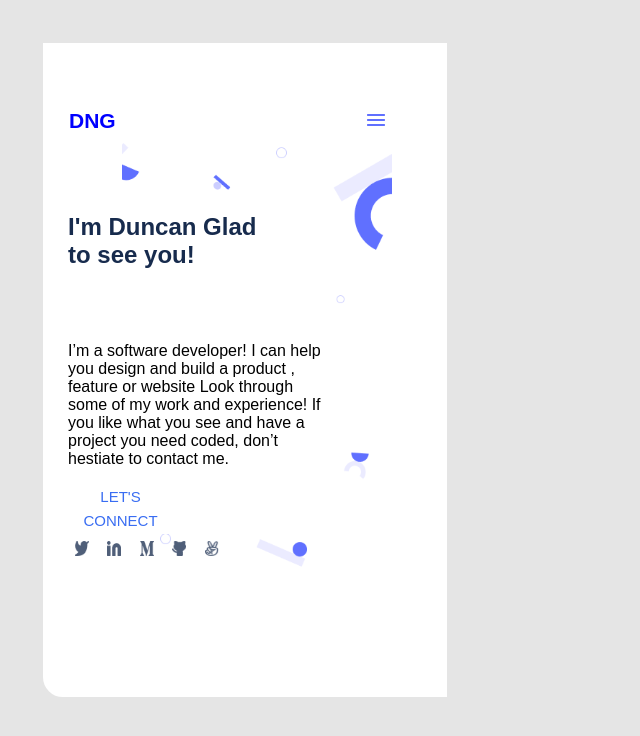
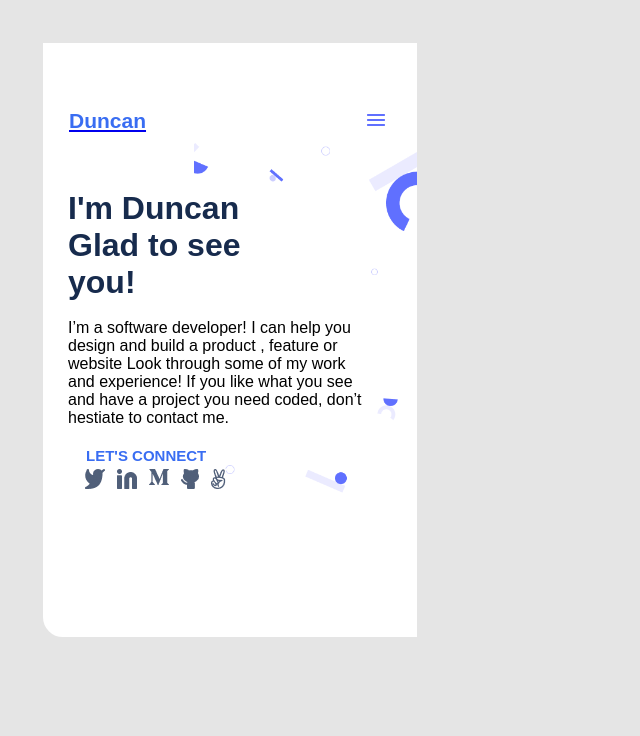
Before and after one commit to Duncannjau/Duncannjau.github.io, a website: page index.html in a window 1280 px wide. Shown: the whole page, without its empty margins (0-640 px from the left). Drawn offline with Linux system fonts and the light colour scheme.

Commit message:
edit html file and style it

```diff
--- a/index.html
+++ b/index.html
@@ -12,9 +12,9 @@
 <body>
     <div class="main-container">
         <nav class="nav-bars">
-            <nav class="logo">
-              <h2>DNG</h2>
-            </nav>
+            <div class="logo">
+              <a href="index.html"><h2>Duncan</h2></a>
+            </div>
             <nav class="menu">
               <nav><img src="photo/navs/Union.png" alt=""></nav>
             </nav>
@@ -30,13 +30,32 @@
             </div>
 
             <button class="link" type="submit">LET'S CONNECT</button>
-
-            <div class="icon">
-               <img src="photo/logos/twitter.jpg" alt="">
-               <img src="photo/navs/Linkedin-icon.jpg" alt="">
-               <img src="photo/logos/medium.jpg" alt="">
-               <img src="photo/logos/github.jpg" alt="">
-               <img src="photo/logos/angellist.jpg" alt="">
-            </div>
-        </section>
+              <ul class="icon">
+                <li>
+                  <a href="#">
+                    <img src="photo/logos/twitter.jpg" alt="image" />
+                  </a>
+                </li>
+                <li>
+                  <a href="#">
+                    <img src="photo/navs/Linkedin-icon.jpg" alt="image" />
+                  </a>
+                </li>
+                <li>
+                  <a href="#">
+                    <img src="photo/logos/medium.jpg" alt="image" />
+                  </a>
+                </li>
+                <li>
+                  <a href="#">
+                    <img src="photo/logos/github.jpg" alt="image" />
+                  </a>
+                </li>
+                <li>
+                  <a href="#">
+                    <img src="photo/logos/angellist.jpg" alt="image" />
+                  </a>
+                </li>
+              </ul>
+            </section>
     </div>
--- a/styles.css
+++ b/styles.css
@@ -17,8 +17,8 @@ body {
 .main-container {
   display: flex;
   flex-direction: column;
-  width: 400px;
-  height: 600px;
+  width: 370px;
+  height: 540px;
   margin-bottom: 100px;
   background-color: white;
   border-bottom-left-radius: 20px;
@@ -31,7 +31,7 @@ body {
   flex-direction: column;
   background-image: url(./photo/bg/header-shapes-mobile.png);
   padding-top: 20px;
-  padding-right: 24px;
+  padding-right: 120px;
   width: 400px;
   background-repeat: no-repeat;
   background-size: contain;
@@ -41,11 +41,12 @@ body {
 .About-me > .greeting {
   align-items: center;
   width: 200px;
-  height: 112.75px;
+  height: 20px;
   color: #172b4d;
   padding-left: 23px;
-  padding-top: 30px;
-  padding-bottom: 20px;
+  padding-top: 0px;
+  padding-bottom: 120px;
+  padding-right: 20px;
 }
 
 .logo {
@@ -83,16 +84,16 @@ body {
   align-items: flex-start;
   color: #396df2;
   font-style: normal;
-  font-weight: 500;
+  font-weight: bold;
   font-size: 15px;
   line-height: 24px;
   padding-left: 1px;
-  width: 112px;
+  width: fit-content;
   border: none;
   background-color: white;
   border-radius: 8px;
   justify-content: center;
-  margin-left: 22px;
+  margin-left: 40px;
 }
 
 .link:hover {
@@ -104,12 +105,18 @@ body {
 .biography {
   padding-left: 23px;
   padding-right: 35px;
-  width: 260px;
+  width: 300px;
 }
 
 .icon {
-  padding-left: 23px;
+  padding-right: 450px;
   cursor: pointer;
+  width: 75%;
+  margin: 0 auto;
+  display: flex;
+  justify-content: left;
+  list-style: none;
+  gap: 12px;
 }
 
 .icon > img {
@@ -129,3 +136,13 @@ body {
   margin-bottom: 100px;
   background-color: white;
 }
+
+h1 {
+  font-size: xx-large;
+}
+
+h2 {
+  color: #396df2;
+  display: block;
+}
+/*end of styles for Day 3 week 1 mobile version page */
```
